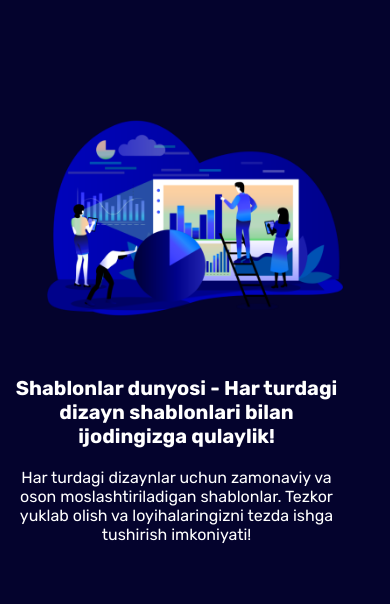
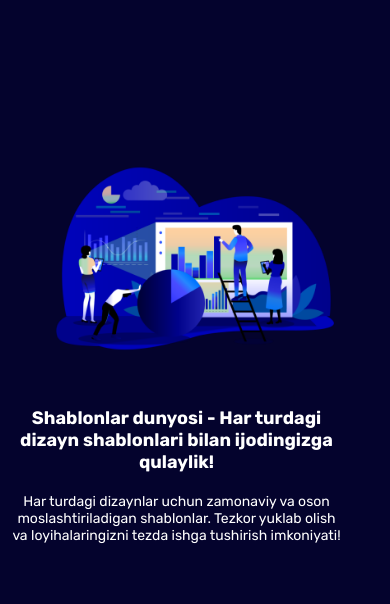
Before and after one commit to Ravshanbek0/shablon, a React (Vite) app: page / in a window 390 px wide. Shown: the part 150-754 px from the top of the page. Built offline with nearby package versions, Linux system fonts and the light colour scheme; no server answers.

Commit message:
Fixed responsive styles

```diff
--- a/src/components/Card/Card.css
+++ b/src/components/Card/Card.css
@@ -6,7 +6,6 @@
   min-height: 88.9vh;
   height: auto;
   display: flex;
-  padding-top: 13.5vh;
 }
 
 .breadcrumb {
--- a/src/components/Header/Header.css
+++ b/src/components/Header/Header.css
@@ -10,11 +10,8 @@ header {
     justify-content: center;
     align-items: center;
     padding: 0 20px;
-    padding-top: 50px;
-
 }
 .text-header {
-
     width: auto;
 }
 header .text-header h1 {
@@ -57,24 +54,24 @@ header img {
         flex-direction: column-reverse;
         align-items: center;
         padding: 0px 10px;
-        padding-top: 70px;
+        padding-bottom: 10px;
     }
 
     header .text-header h1 {
-        font-size: 20px;
+        font-size: 18px;
         text-align: center;
         color: #fff;
         width: 90%;
     }
 
     header .text-header p {
-        font-size: 16px;
+        font-size: 14px;
         text-align: center;
         width: 90%;
     }
 
     header img {
-        width: 80%;
+        width: 75%;
         height: auto;
         margin: 0 auto;
     }
--- a/src/components/Login/Login.css
+++ b/src/components/Login/Login.css
@@ -26,7 +26,6 @@
     flex-direction: column;
     align-items: center;
     padding: 0 80px;
-    padding-top: 10vh;
 }
 
 .left-login h1 {
@@ -47,7 +46,6 @@
     height: 100vh;
     display: flex;
     justify-content: center;
-    padding-top: 10vh;
     align-items: center;
 }
 
--- a/src/components/Navbar/Navbar.css
+++ b/src/components/Navbar/Navbar.css
@@ -3,8 +3,7 @@ nav {
     width: 100%;
     height: auto;
     padding-top: 15px;
-    position: fixed;
-    z-index: 555588858585;
+
 }
 
 .nav {
--- a/src/components/Profile/Profile.css
+++ b/src/components/Profile/Profile.css
@@ -5,7 +5,6 @@
   justify-content: space-between;
   padding: 20px;
   gap: 30px;
-  padding-top: 14vh;
   overflow: hidden;
 }
 
@@ -305,7 +304,6 @@
     width: 100%;
     min-height: 350px;
     position: relative;
-    margin-top: 10vh;
 }
 
   .templates-section {
```
